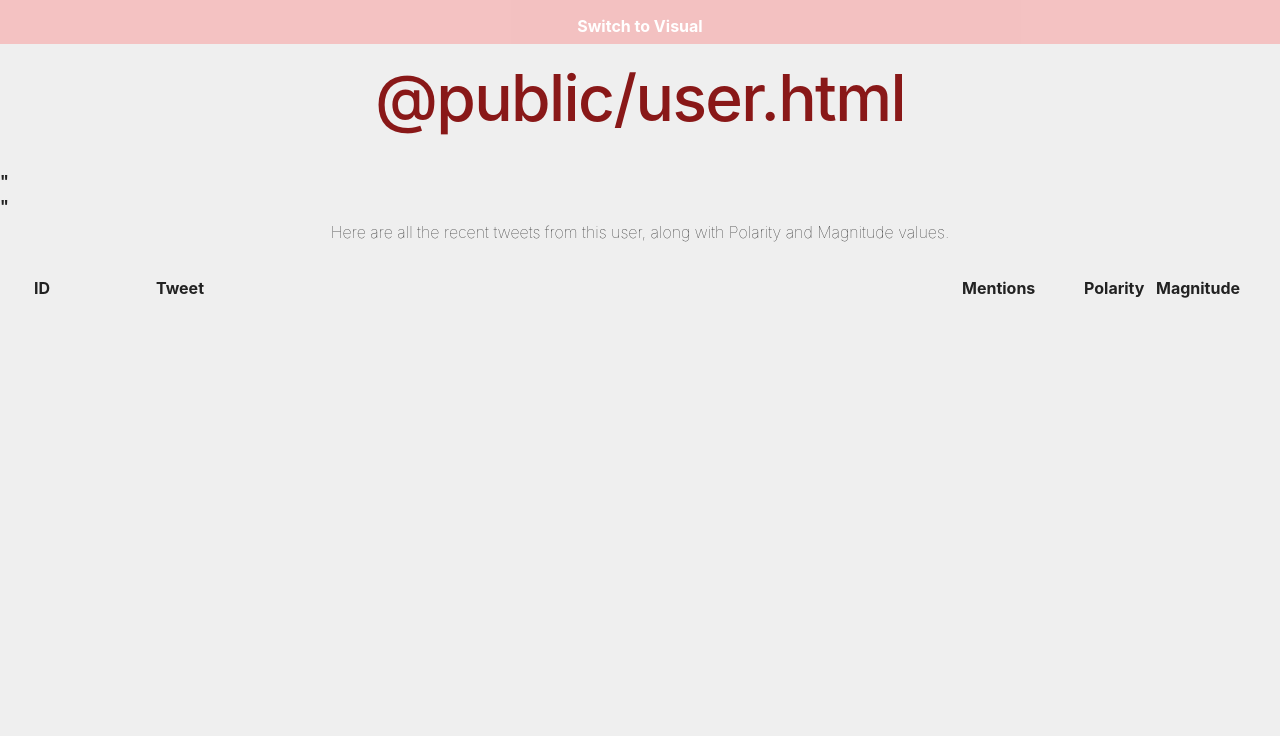
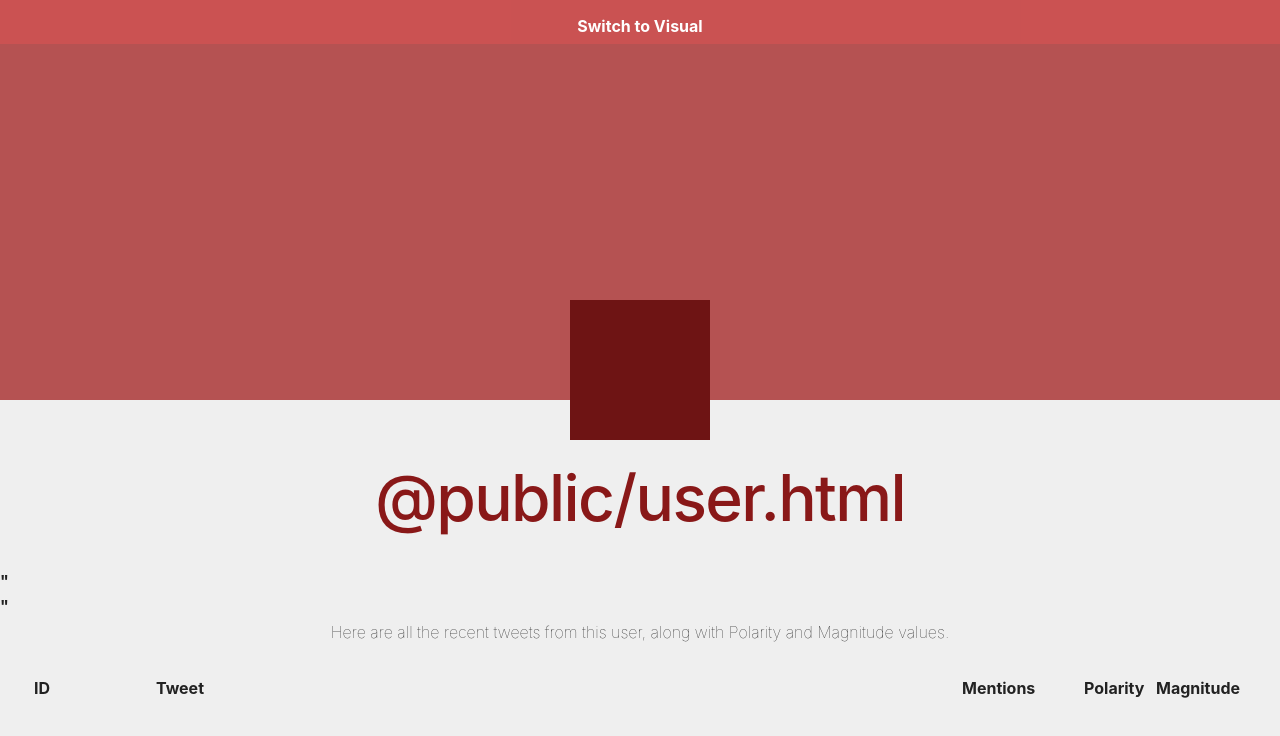
Before and after one commit to thien/twittersphere, a website: page public/user.html in a window 1280 px wide. Drawn offline with nearby package versions, Linux system fonts and the light colour scheme; no server answers.

Commit message:
added support for headers

```diff
--- a/public/style.css
+++ b/public/style.css
@@ -21,20 +21,20 @@ body {
     margin-top: 0;
 	/*display: block;*/
 }
-/*#cover-image {
+#cover-image {
 	background-color: #b55252;
 	display: block;
 	width: 100%;
 	height: 400px;
-	/*background-color: #f43a3a;*!/
+	/*background-color: #f43a3a;*/
 	margin-right: auto;
 	margin-left: auto;
 	position: relative;
-}*/
+}
 #twitter-profile-pic {
 width: 140px;
 height: 140px;
-	/*background-color: #6e1414;*/
+	background-color: #6e1414;
 	position: relative;
 	top: -100px;
 	margin-bottom: -80px;
```
